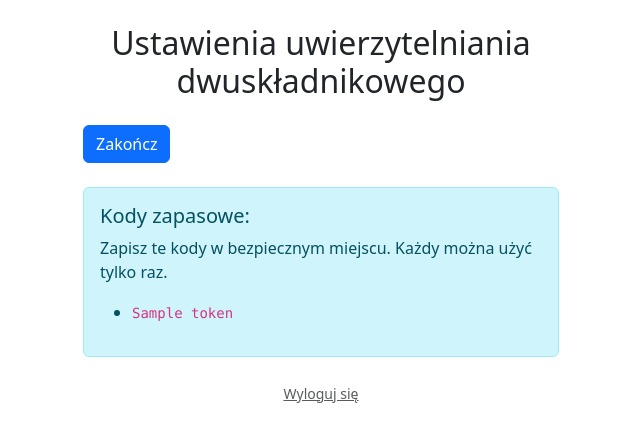
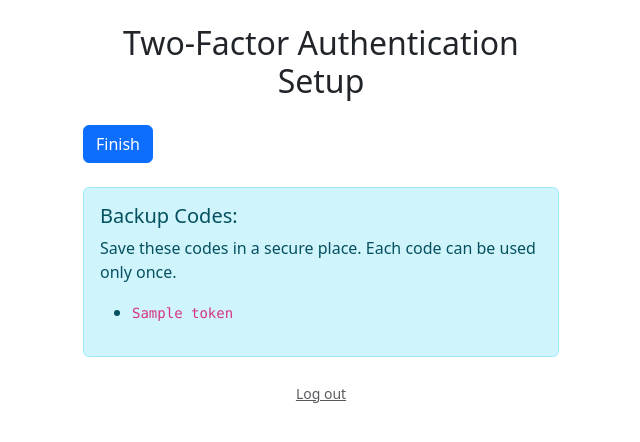
Before and after one commit to MateuszLogon/WebApp, a Django app: template WebApp/templates/two_factor/core/setup.html in a window 1280 px wide. Shown: the part 76-518 px from the top of the page, without its empty margins (319-959 px from the left). Run offline with Django 5.2, Linux system fonts and the light colour scheme; the template is opened without the code that fills it: most values are stand-ins (such as "Sample title", 1, 10 or a date in 2020).

Commit message:
Properly working flow + Translated to english

```diff
--- a/backend/templates/accounts/register.html
+++ b/backend/templates/accounts/register.html
@@ -1,13 +1,13 @@
 {% extends "base_public.html" %}
 
 {% block content %}
-<h2>Rejestracja</h2>
+<h2>Register</h2>
 
 <form method="post">
   {% csrf_token %}
   {{ form.as_p }}
-  <button type="submit">Zarejestruj</button>
+  <button type="submit">Sign up</button>
 </form>
 
-<p>Masz już konto? <a href="{% url 'two_factor:login' %}">Zaloguj się</a></p>
+<p>Already have an account? <a href="{% url 'two_factor:login' %}">Log in</a></p>
 {% endblock %}
--- a/backend/templates/two_factor/core/setup.html
+++ b/backend/templates/two_factor/core/setup.html
@@ -2,23 +2,23 @@
 
 {% block content %}
 <div class="container mt-4" style="max-width: 500px;">
-    <h2 class="text-center mb-4">Ustawienia uwierzytelniania dwuskładnikowego</h2>
+    <h2 class="text-center mb-4">Two-Factor Authentication Setup</h2>
 
     {% if wizard.steps.current == "generator" %}
     <p>
-        Aby zabezpieczyć swoje konto, zeskanuj poniższy kod QR w aplikacji uwierzytelniającej
-        (np. Google Authenticator, Authy, 1Password) lub wprowadź ręcznie klucz poniżej.
+        To secure your account, scan the QR code below using your authenticator app
+        (e.g. Google Authenticator, Authy, 1Password) or manually enter the key shown below.
     </p>
 
     <div class="text-center my-3">
-        <!-- ✅ Prawidłowy sposób wyświetlenia QR kodu -->
-        <img src="{% url 'two_factor:qr' %}" alt="Kod QR" class="border rounded p-2 shadow-sm"
+        <!-- ✅ Proper QR code display -->
+        <img src="{% url 'two_factor:qr' %}" alt="QR Code" class="border rounded p-2 shadow-sm"
             style="max-width: 250px;">
     </div>
 
     {% if wizard.form.secret_key %}
     <p class="text-center">
-        Twój klucz (w razie potrzeby ręcznego wpisania):
+        Your key (for manual entry if needed):
         <code>{{ wizard.form.secret_key.value }}</code>
     </p>
     {% endif %}
@@ -41,19 +41,19 @@
             {% if wizard.steps.prev %}
             <button name="wizard_goto_step" type="submit" value="{{ wizard.steps.prev }}"
                 class="btn btn-outline-secondary">
-                Wstecz
+                Back
             </button>
             {% endif %}
             <button type="submit" class="btn btn-primary">
-                {% if wizard.steps.next %}Dalej{% else %}Zakończ{% endif %}
+                {% if wizard.steps.next %}Next{% else %}Finish{% endif %}
             </button>
         </div>
     </form>
 
     {% if backup_tokens %}
     <div class="alert alert-info mt-4">
-        <h5>Kody zapasowe:</h5>
-        <p>Zapisz te kody w bezpiecznym miejscu. Każdy można użyć tylko raz.</p>
+        <h5>Backup Codes:</h5>
+        <p>Save these codes in a secure place. Each code can be used only once.</p>
         <ul>
             {% for token in backup_tokens %}
             <li><code>{{ token }}</code></li>
@@ -64,15 +64,15 @@
 
     {% if wizard.steps.current == "complete" %}
     <div class="alert alert-success mt-4 text-center">
-        <strong>✅ Uwierzytelnianie dwuskładnikowe zostało pomyślnie skonfigurowane!</strong>
+        <strong>✅ Two-factor authentication has been successfully configured!</strong>
     </div>
     <div class="text-center mt-3">
-        <a href="{% url 'shop:item_list' %}" class="btn btn-success">Przejdź do sklepu</a>
+        <a href="{% url 'shop:item_list' %}" class="btn btn-success">Go to Shop</a>
     </div>
     {% endif %}
 
     <div class="text-center mt-4">
-        <a href="{% url 'accounts:logout' %}" class="text-muted small">Wyloguj się</a>
+        <a href="{% url 'two_factor:login' %}" class="text-muted small">Log out</a>
     </div>
 </div>
 {% endblock %}
```
Also changed, not shown: backend/templates/two_factor/core/login.html (+6 -10 lines).
